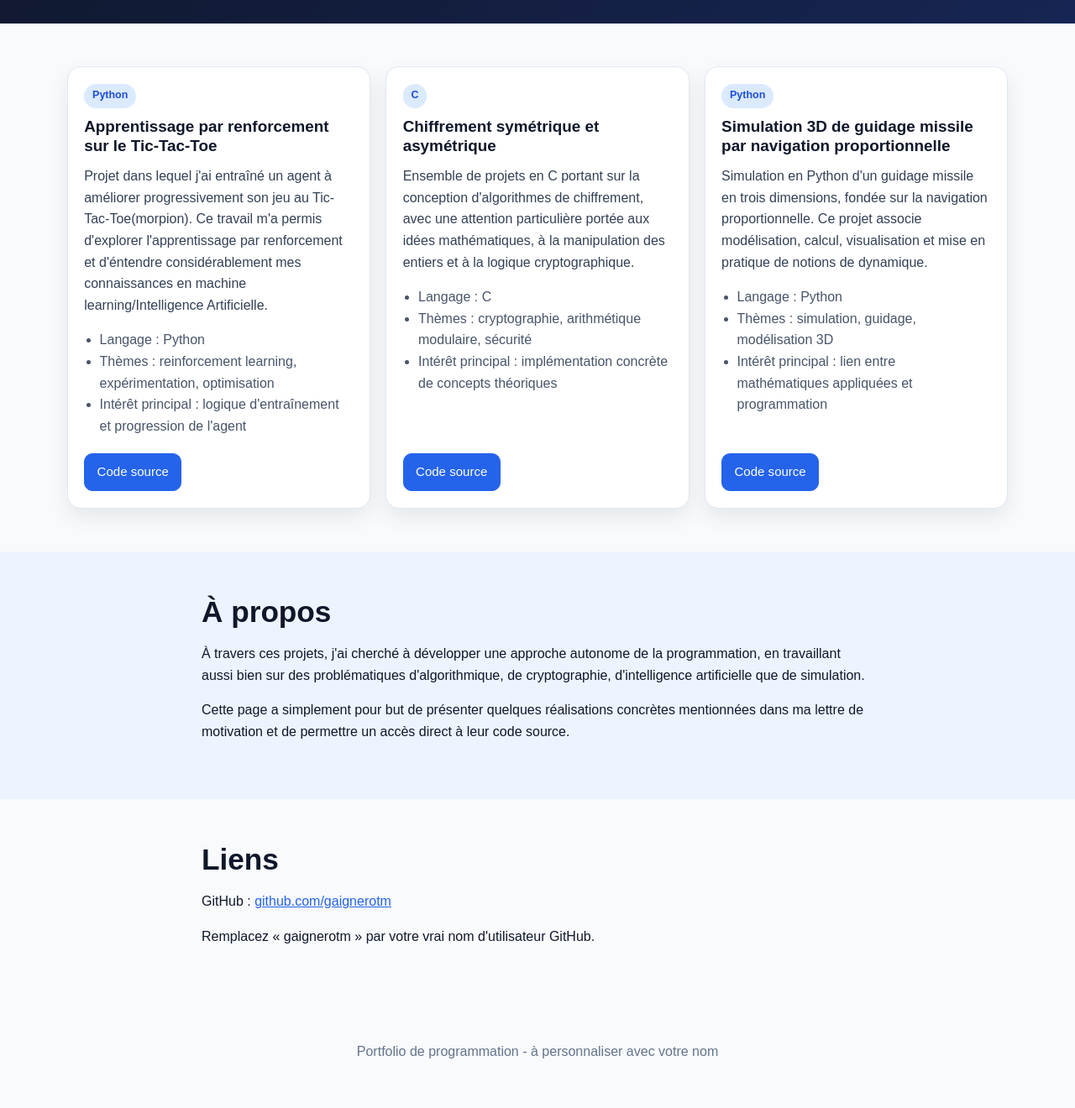
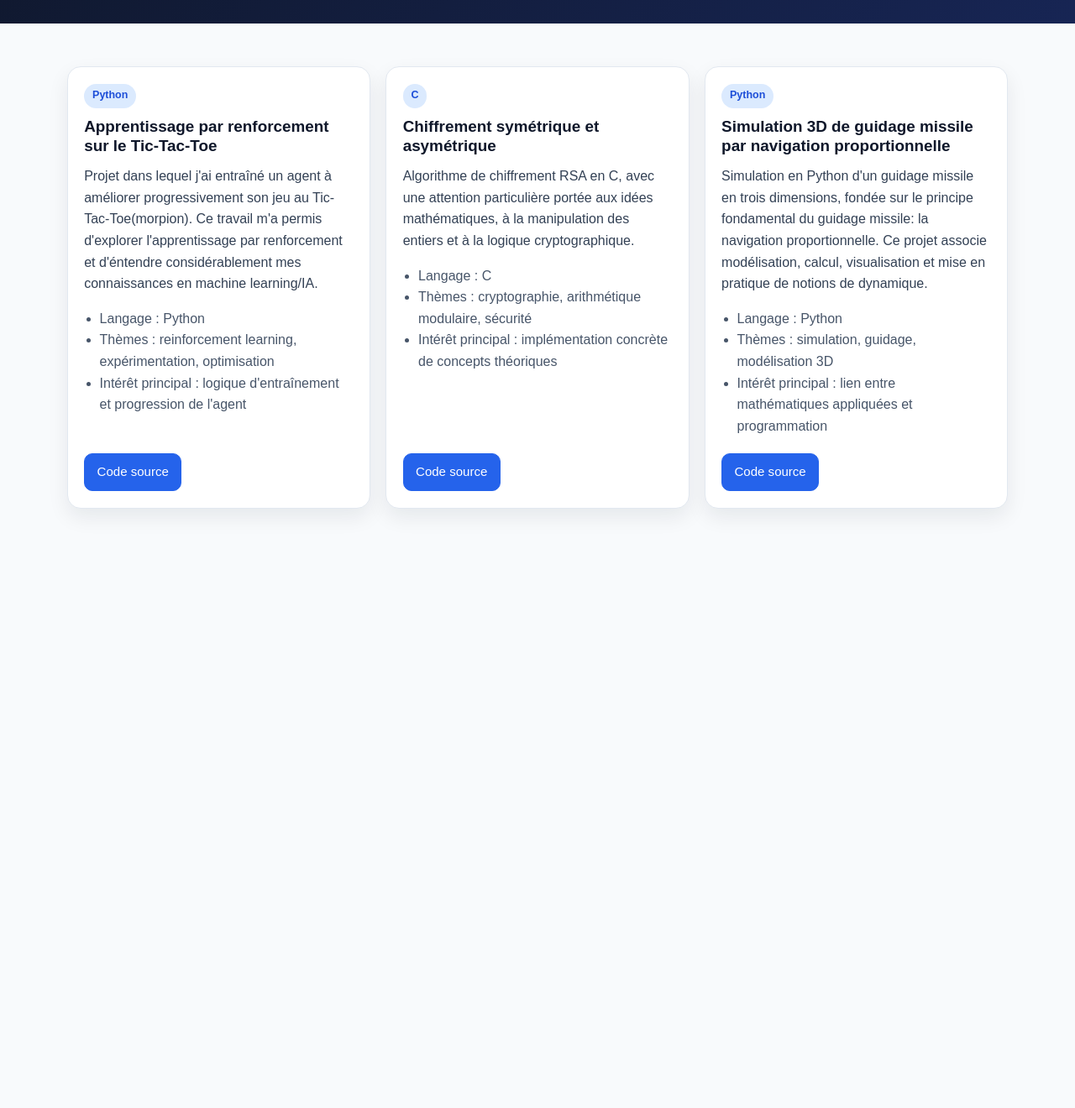
Before and after one commit to gaignerotm/gaignerotm.github.io, a plain HTML site: page index.html in a window 1280 px wide. Shown: the part 232-1552 px from the top of the page at 84% size. After the commit the page ends 889 px from the top, so only its background shows below. Drawn offline with Linux system fonts and the light colour scheme.

Commit message:
Update index.html

```diff
--- a/index.html
+++ b/index.html
@@ -32,7 +32,7 @@
               <h3>Apprentissage par renforcement sur le Tic-Tac-Toe</h3>
               <p>
                 Projet dans lequel j'ai entraîné un agent à améliorer progressivement son jeu au Tic-Tac-Toe(morpion).
-                Ce travail m'a permis d'explorer l'apprentissage par renforcement et d'éntendre considérablement mes connaissances en machine learning/Intelligence Artificielle.
+                Ce travail m'a permis d'explorer l'apprentissage par renforcement et d'éntendre considérablement mes connaissances en machine learning/IA.
               </p>
               <ul>
                 <li>Langage : Python</li>
@@ -51,8 +51,7 @@
               <span class="tag">C</span>
               <h3>Chiffrement symétrique et asymétrique</h3>
               <p>
-                Ensemble de projets en C portant sur la conception d'algorithmes de chiffrement,
-                avec une attention particulière portée aux idées mathématiques, à la manipulation
+                Algorithme de chiffrement RSA en C, avec une attention particulière portée aux idées mathématiques, à la manipulation
                 des entiers et à la logique cryptographique.
               </p>
               <ul>
@@ -71,7 +70,7 @@
               <span class="tag">Python</span>
               <h3>Simulation 3D de guidage missile par navigation proportionnelle</h3>
               <p>
-                Simulation en Python d'un guidage missile en trois dimensions, fondée sur la navigation proportionnelle.
+                Simulation en Python d'un guidage missile en trois dimensions, fondée sur le principe fondamental du guidage missile: la navigation proportionnelle.
                 Ce projet associe modélisation, calcul, visualisation et mise en pratique de notions de dynamique.
               </p>
               <ul>
@@ -89,35 +88,7 @@
         </div>
       </div>
     </section>
-
-    <section id="about" class="section alt">
-      <div class="container narrow">
-        <h2>À propos</h2>
-        <p>
-          À travers ces projets, j'ai cherché à développer une approche autonome de la programmation,
-          en travaillant aussi bien sur des problématiques d'algorithmique, de cryptographie,
-          d'intelligence artificielle que de simulation.
-        </p>
-        <p>
-          Cette page a simplement pour but de présenter quelques réalisations concrètes mentionnées
-          dans ma lettre de motivation et de permettre un accès direct à leur code source.
-        </p>
-      </div>
-    </section>
-
-    <section id="contact" class="section">
-      <div class="container narrow">
-        <h2>Liens</h2>
-        <p>GitHub : <a href="https://github.com/gaignerotm" target="_blank" rel="noopener">github.com/gaignerotm</a></p>
-        <p>Remplacez « gaignerotm » par votre vrai nom d'utilisateur GitHub.</p>
-      </div>
-    </section>
   </main>
 
-  <footer class="footer">
-    <div class="container">
-      <p>Portfolio de programmation - à personnaliser avec votre nom</p>
-    </div>
-  </footer>
 </body>
 </html>
```
